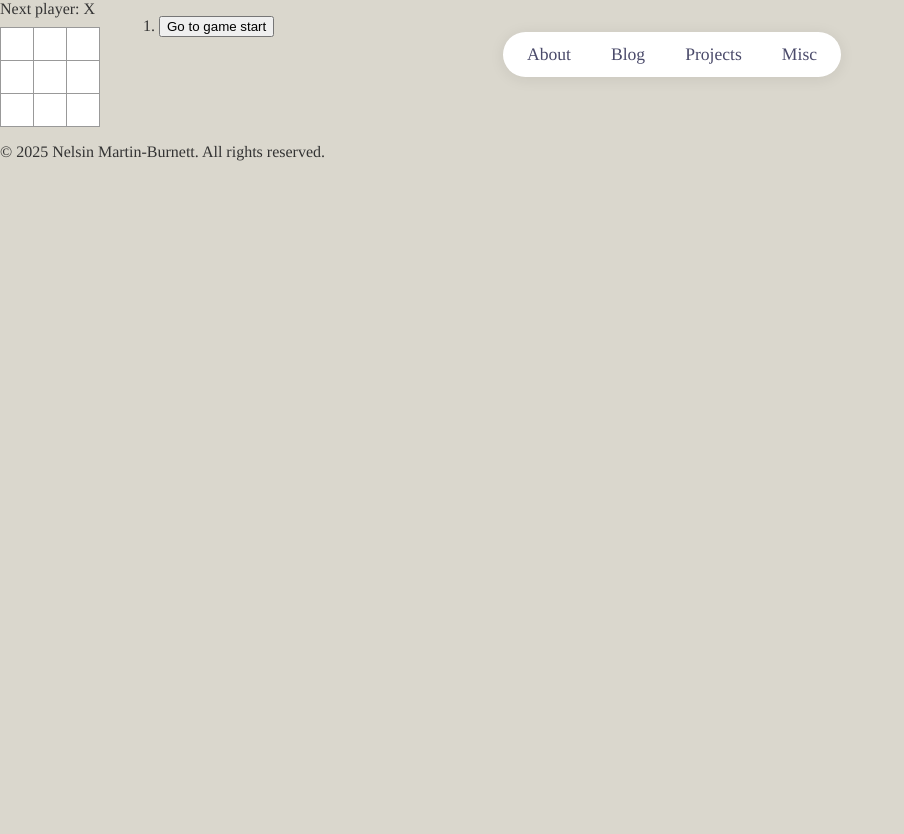
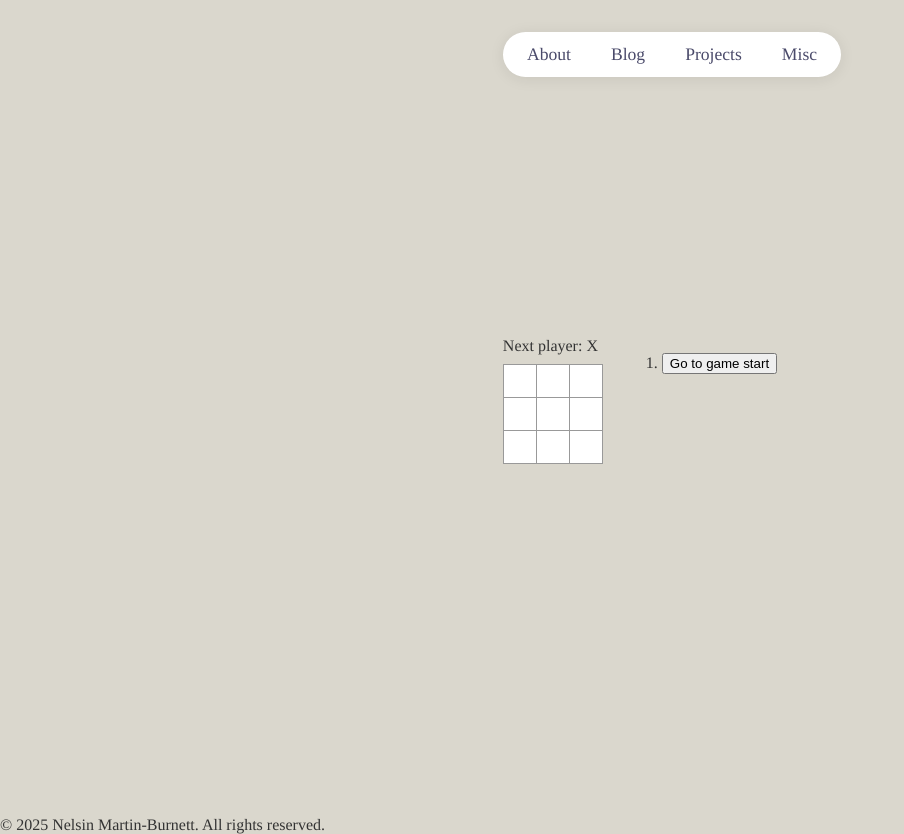
Before and after one commit to NelsinMB/my-blog, a Next.js app: page /misc in a window 1280 px wide. Shown: the whole page, without its empty margins (0-904 px from the left). Before the commit the page ends 800 px from the top, so only its background shows below. Built offline with nearby package versions, Linux system fonts and the light colour scheme.

Commit message:
Fixes TicTacToe positioning on Misc page.

```diff
--- a/app/misc/page.js
+++ b/app/misc/page.js
@@ -1,10 +1,17 @@
 "use client";
-import TicTacToe from "../../components/Tictactoe"
+import TicTacToe from "../../components/Tictactoe";
 
 export default function Page() {
-    return (
-        <div>
-            <TicTacToe />
-        </div>
-    )
+  return (
+    <div
+      style={{
+        display: "flex",
+        justifyContent: "center", // centers horizontally
+        alignItems: "center",     // centers vertically
+        height: "100vh"           // makes the div full viewport height
+      }}
+    >
+      <TicTacToe />
+    </div>
+  );
 }
--- a/components/Tictactoe.js
+++ b/components/Tictactoe.js
@@ -1,5 +1,4 @@
 import {useState} from 'react'
-import "../app/styles/globals.css"
 
 export default function Game() {
     const [history, setHistory] = useState([Array(9).fill(null)]);
@@ -14,6 +13,7 @@ export default function Game() {
     }
 
     function jumpTo(nextMove) {
+        console.log("Jump to move: ", nextMove);
         setCurrentMove(nextMove);
     }
 
```
